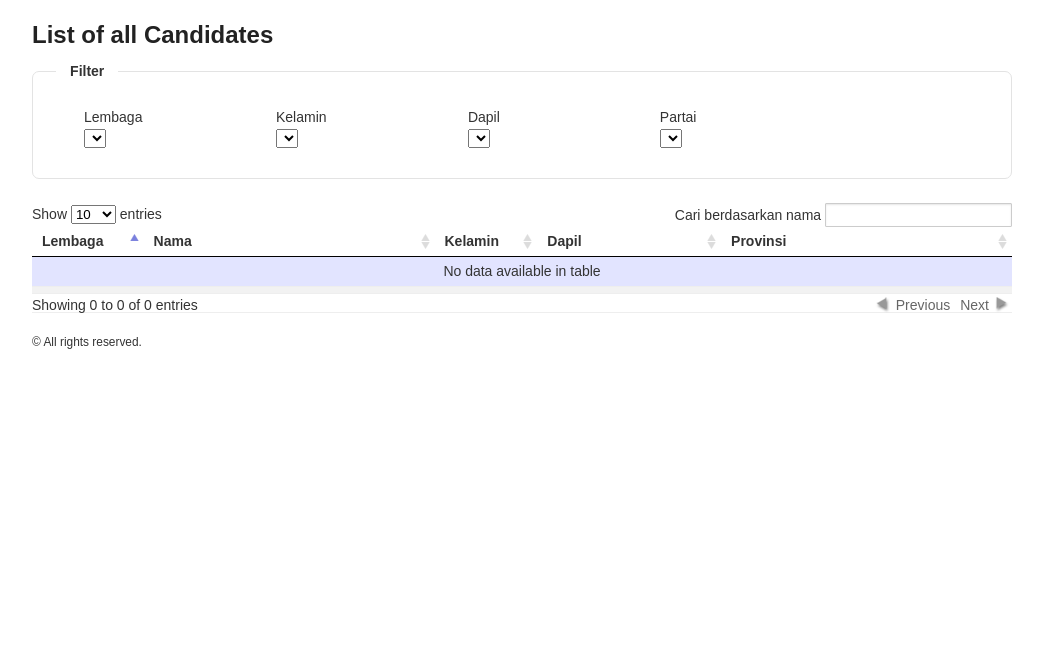
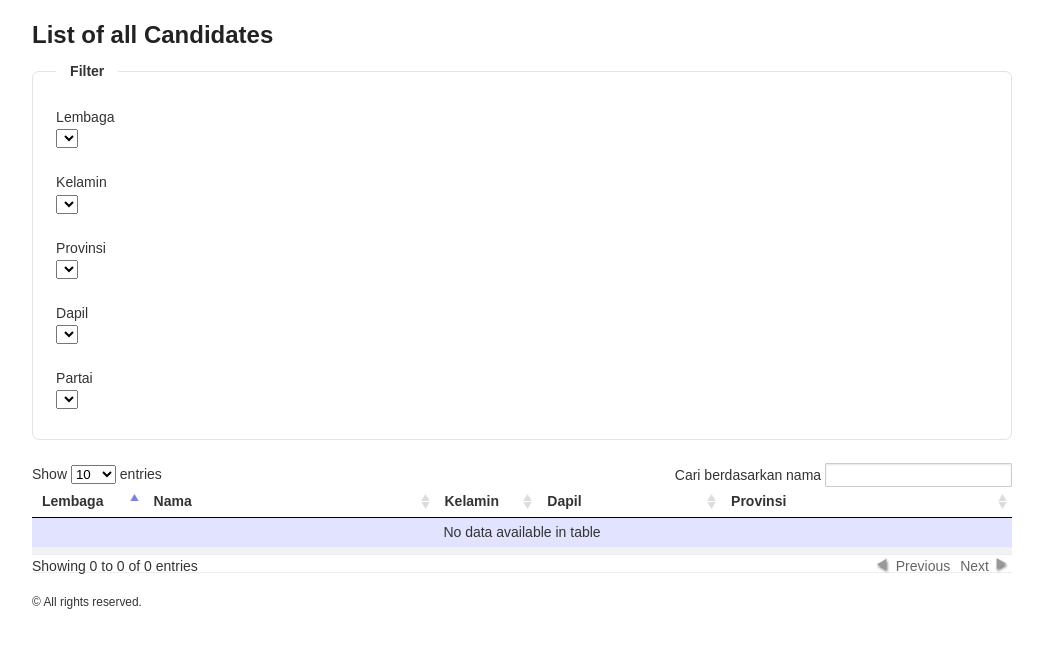
Before and after one commit to pemiluAPI/calon-api-website, a Rails app: template app/views/candidates/index.html.erb in a window 1280 px wide. Shown: the part 93-741 px from the top of the page, without its empty margins (118-1161 px from the left). Run offline with Rails 7, Linux system fonts and the light colour scheme; the template is opened without the code that fills it, so the values that code supplies are empty; some libraries are stand-ins or nearby versions.

Commit message:
add a 'Provinsi' filter

```diff
--- a/app/assets/javascripts/candidates.js
+++ b/app/assets/javascripts/candidates.js
@@ -13,7 +13,7 @@ $(document).ready(function() {
       null,
       {"type": "select", "sSelector": "#sKelamin"},
       {"type": "select", "sSelector": "#sDapil"},
-      null,
+      {"type": "select", "sSelector": "#sProvinsi"},
       {"type": "select", "sSelector": "#sPartai"}
     ]
   });
@@ -28,7 +28,7 @@ $(document).ready(function() {
 
       // Reset filter
       oTable.fnFilter(unescape(''), 3, true, false);
-      oTable.fnFilter(unescape(''), 4, true, false);
+      oTable.fnFilter(unescape(''), 5, true, false);
 
       // Disable Dapil and Partai
       $('#sDapil select').attr("disabled", "disabled");
--- a/app/assets/stylesheets/master.css
+++ b/app/assets/stylesheets/master.css
@@ -12,6 +12,9 @@
   background-color: #f8f8f8;
   padding: 3.3em 0;
   text-align: center;
+}
+#frmCandidates .units-row .unit-20 {
+  margin-left: 0;
 }
 
 /* =Header
--- a/app/views/candidates/index.html.erb
+++ b/app/views/candidates/index.html.erb
@@ -1,21 +1,25 @@
 <h2>List of all Candidates</h2>
 
-<form action="" class="forms">
-  <fieldset class="units-row">
+<form action="" class="forms" id="frmCandidates">
+  <fieldset>
     <legend>Filter</legend>
-    <label class="unit-20">
+    <label>
       Lembaga
       <span id="sLembaga"></span>
     </label>
-    <label class="unit-20">
+    <label>
       Kelamin
       <span id="sKelamin"></span>
     </label>
-    <label class="unit-20">
+    <label>
+      Provinsi
+      <span id="sProvinsi"></span>
+    </label>
+    <label>
       Dapil
       <span id="sDapil"></span>
     </label>
-    <label class="unit-20">
+    <label>
       Partai
       <span id="sPartai"></span>
     </label>
```
